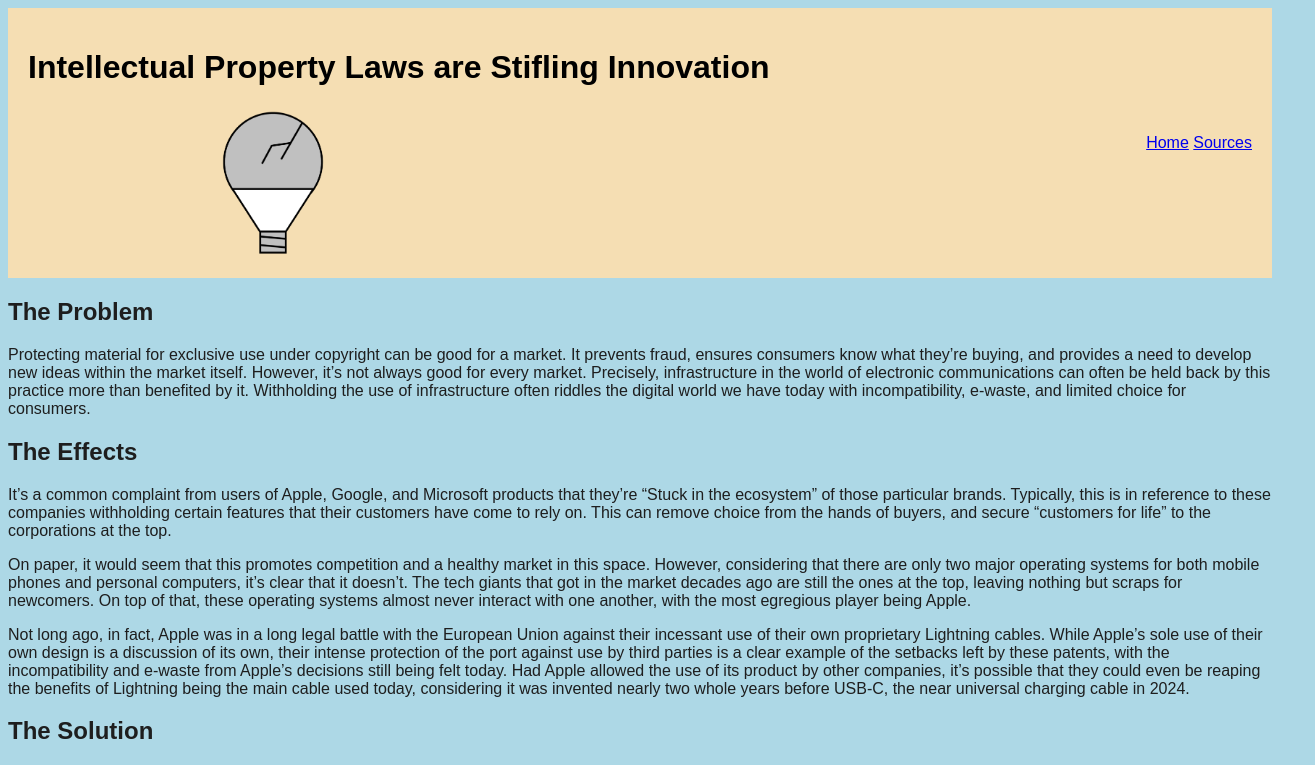
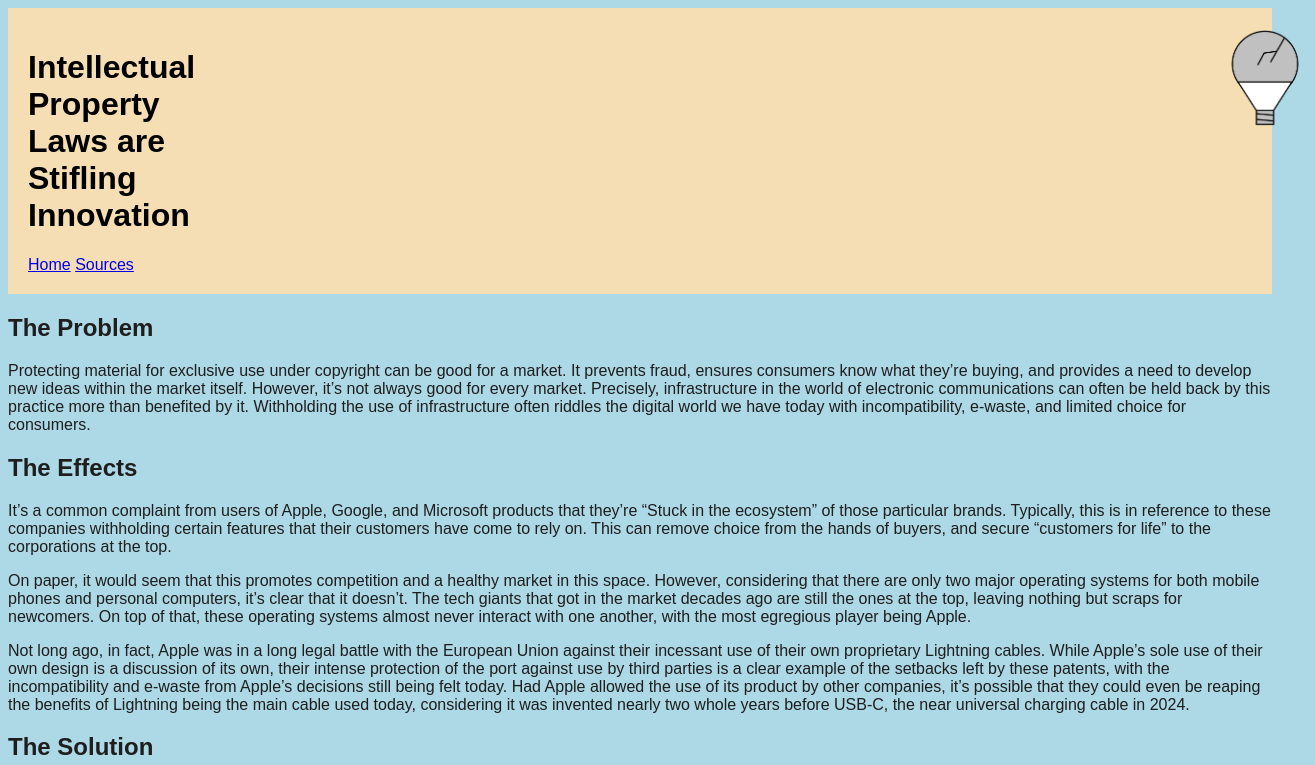
Before and after one commit to awarren-pvcc/awarren-pvcc.github.io, a plain HTML site: page courseproject1/index.html in a window 1280 px wide. Shown: the top 765 px of the page, 1315 px wide, since content can reach past the window. Drawn offline with Linux system fonts and the light colour scheme.

Commit message:
Update style.css

```diff
--- a/courseproject1/style.css
+++ b/courseproject1/style.css
@@ -11,11 +11,12 @@ body {
     padding: 20px;
     justify-content: space-between;
     align-items: center;
-    display: flex;
 
 }
-
+.banner-header{
+    display: flex;
+}
 .banner-image{
-    height:150px;
-    margin-left: 170px;
+    height:100px;
+    margin-left: 1020px;
 }
```
